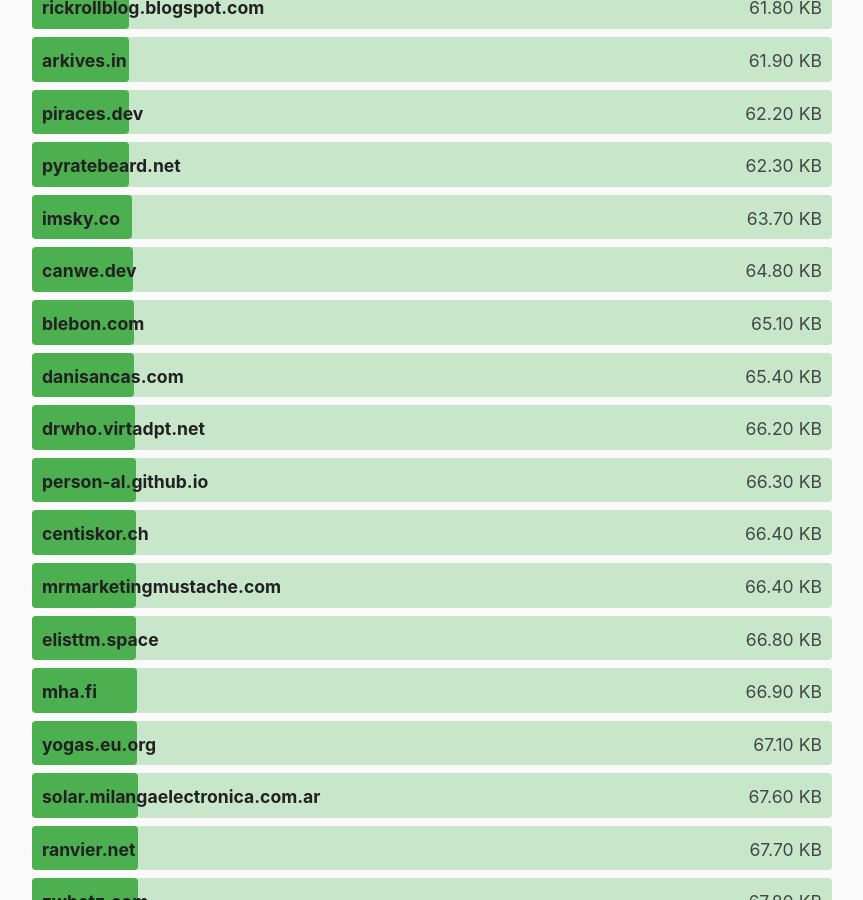
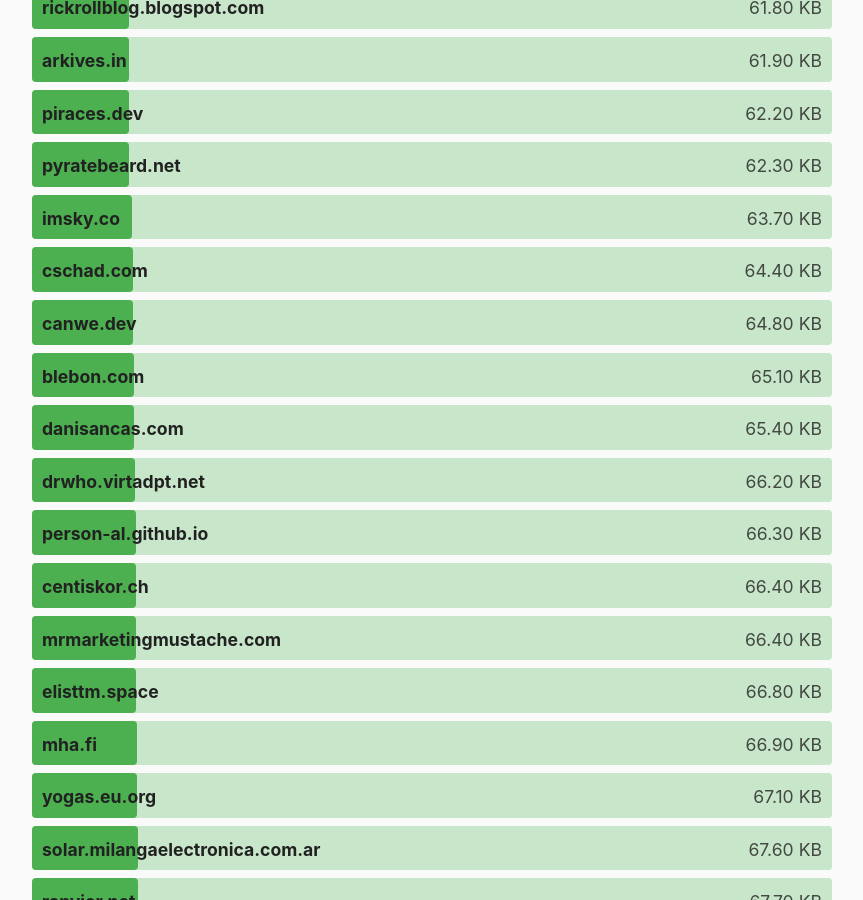
Before and after one commit to kevquirk/512kb.club, a Jekyll site: the page built from index.md, in a window 1280 px wide and 900 px high, scrolled down 16838 px. Shown: the whole window, without its empty margins (208-1071 px from the left). Built offline with Jekyll 4.4.1, drawn with Linux system fonts in a browser that asks for light colours.

Commit message:
add:cschad.com

```diff
--- a/_data/sites.yml
+++ b/_data/sites.yml
@@ -762,6 +762,11 @@
   url: https://crooked.ink
   size: 428
   last_checked: 2022-05-20
+
+- domain: cschad.com
+  url: https://cschad.com
+  size: 64.4
+  last_checked: 2023-10-13
 
 - domain: ctrl-c.club
   url: https://ctrl-c.club/
```
